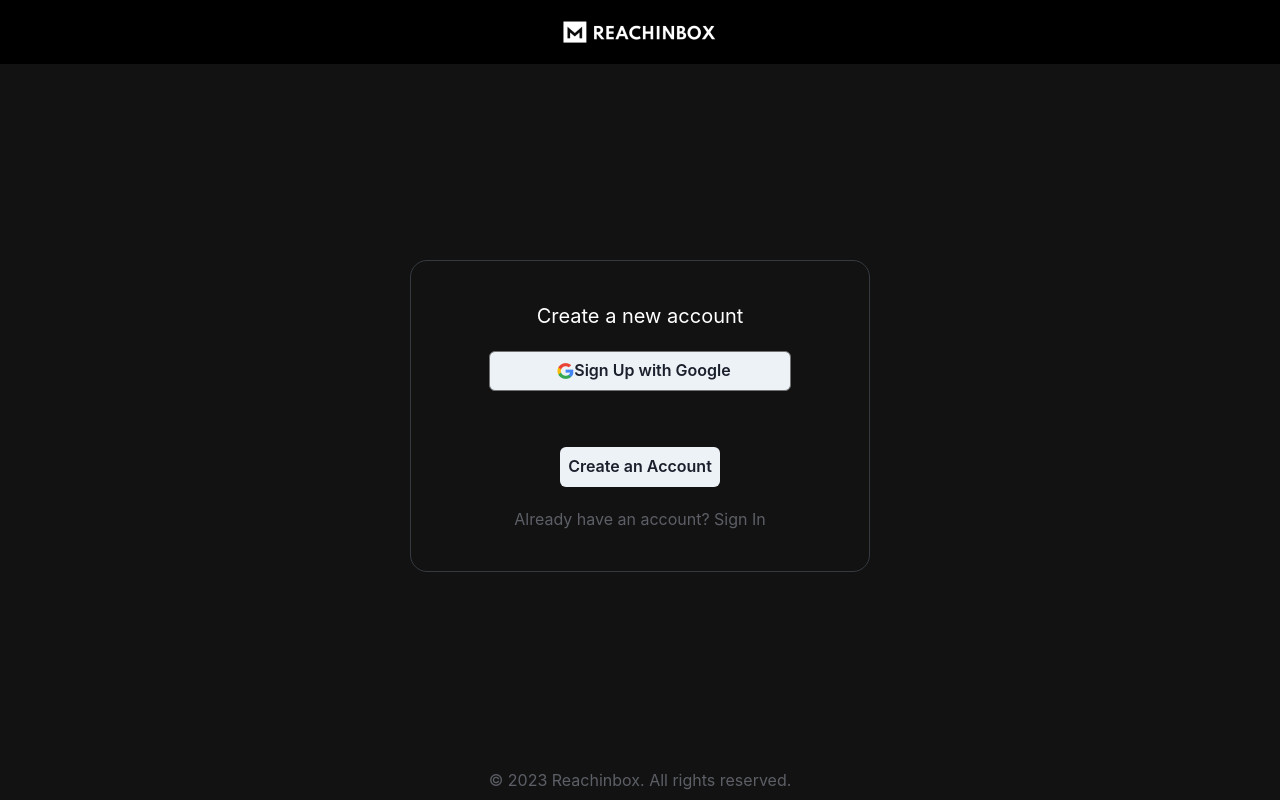
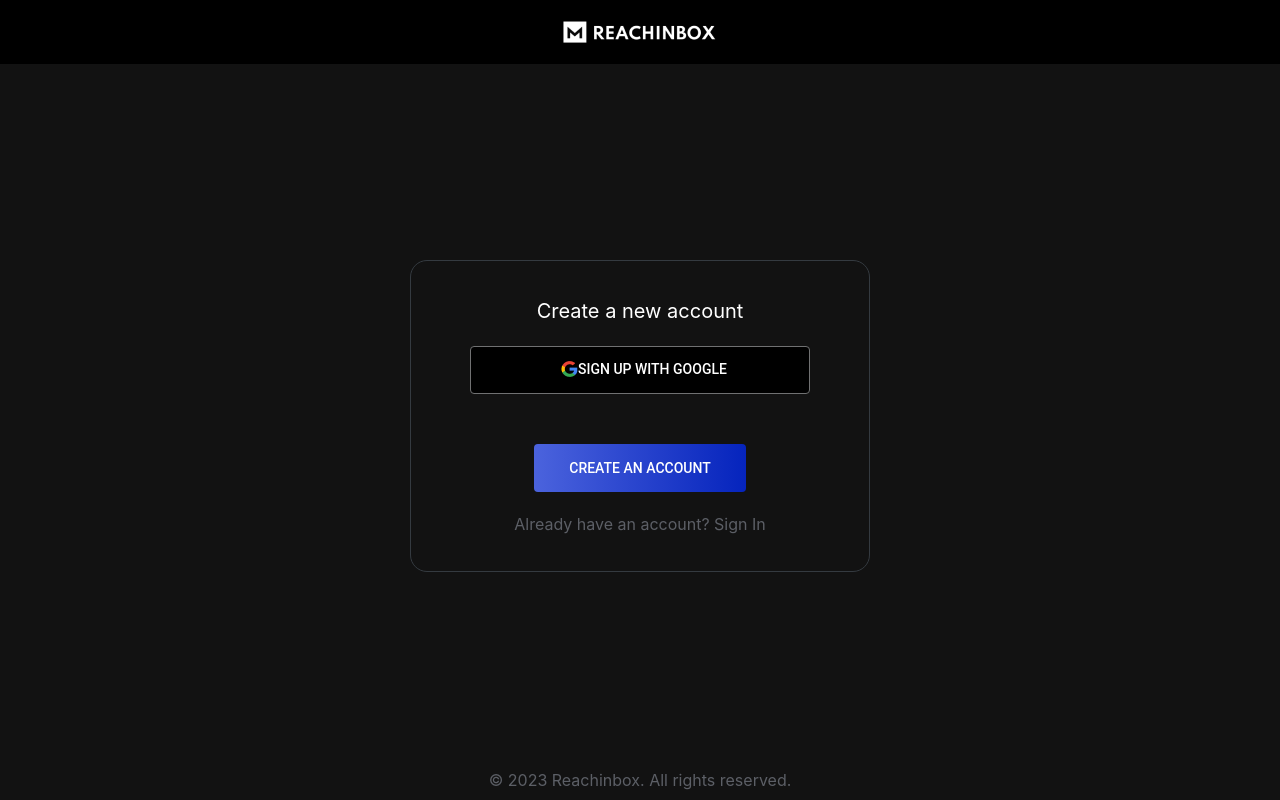
Before and after one commit to imlnr/reachinbox, a React (Create React App) app: page /login in a window 1280 px wide. Built offline with nearby package versions, Linux system fonts and the light colour scheme.

Commit message:
final commit

```diff
--- a/package.json
+++ b/package.json
@@ -6,6 +6,7 @@
     "@chakra-ui/react": "^2.8.2",
     "@emotion/react": "^11.11.4",
     "@emotion/styled": "^11.11.5",
+    "@mui/material": "^5.15.14",
     "@testing-library/jest-dom": "^5.17.0",
     "@testing-library/react": "^13.4.0",
     "@testing-library/user-event": "^13.5.0",
--- a/src/App.js
+++ b/src/App.js
@@ -4,10 +4,28 @@
 import { store } from './redux/store';
 import MainRoutes from './Allroutes/MainRoutes';
 import { ChakraProvider } from '@chakra-ui/react';
+import { ThemeProvider, createTheme } from '@mui/material';
 
 function App() {
+  const theme = createTheme({
+    palette: {
+      primary: {
+        main: '#1976d2',
+      },
+      secondary: {
+        main: '#f50057',
+      },
+
+    },
+    typography: {
+      fontFamily: 'Roboto, sans-serif',
+    },
+  });
   return (
     <ChakraProvider>
+      {/* <ThemeProvider */}
+      <ThemeProvider theme={theme}>
+
         <Provider store={store}>
           <BrowserRouter>
             <div className="App">
@@ -15,6 +33,7 @@
             </div>
           </BrowserRouter>
         </Provider>
+      </ThemeProvider>
     </ChakraProvider>
   );
 }
--- a/src/components/Head.jsx
+++ b/src/components/Head.jsx
@@ -1,6 +1,6 @@
 import React from 'react'
 import img from "../assets/head.png";
-import "../style/login.css"
+// import "../style/login.css"
 const Head = () => {
     return (
         <div className='head'>
--- a/src/pages/Login.jsx
+++ b/src/pages/Login.jsx
@@ -1,31 +1,49 @@
-import React from 'react'
-import Head from '../components/Head'
-import Foot from '../components/Foot'
-import { Button } from '@chakra-ui/react'
-import google from "../assets/Frame.png"
-import { Link } from 'react-router-dom'
+import React from 'react';
+import Head from '../components/Head';
+import Foot from '../components/Foot';
+import google from "../assets/Frame.png";
+import { Link } from 'react-router-dom';
+import '../style/login.css';
+import { Box, Button } from '@mui/material';
+
 const Login = () => {
     return (
-        <div className=''>
+        <Box className=''>
             <Head />
             <div className='log-card'>
                 <div className='log-card-inn'>
                     <div className='log-p-1'>
                         <p>Create a new account</p>
-                        <Button className='login-btn google-btn'>
+                        <Button sx={{
+                            backgroundColor: 'black',
+                            color: 'white',
+                            border: '1px solid #707172',
+                            padding: '8px 16px',
+                            width: '90%',
+                            borderRadius: '4px',
+                            height: '48px',
+                        }}>
                             <img src={google} alt="" />
                             <span>Sign Up with Google</span>
                         </Button>
                     </div>
                     <div className='log-p-2'>
-                        <Button className='login-btn create-acc'>Create an Account</Button>
+                        <Button sx={{
+                            padding: '13px 35px',
+                            // width: '42.3%',
+                            backgroundImage: 'linear-gradient(to right, #4B63DD, #0524BFFC)',
+                            color: 'white',
+                            border: 'none',
+                            borderRadius: '4px',
+                            height: '48px',
+                        }}>Create an Account</Button>
                         <p>Already have an account? <Link to={'#'}>Sign In</Link></p>
                     </div>
                 </div>
             </div>
             <Foot />
-        </div>
-    )
+        </Box>
+    );
 }
 
-export default Login
+export default Login;
--- a/src/style/login.css
+++ b/src/style/login.css
@@ -34,26 +34,6 @@
     gap: 40px;
 }
 
-.google-btn {
-    background-color: black;
-    color: white;
-    border: 1px solid #707172;
-    padding: 8px 16px;
-    width: 80%;
-    border-radius: 4px;
-    height: 48px;
-}
-
-.create-acc {
-    padding: 13px 35px;
-    width: 42.3%;
-    background: linear-gradient(to right, #4B63DD, #0524BFFC);
-    color: white;
-    border: none;
-    border-radius: 4px;
-    height: 48px;
-}
-
 .log-p-2,
 .log-p-1 {
     display: flex;
```
Also changed, not shown: 1 other file (tests, documents, lock files or other folders). Lines whose indentation alone changed are shown as unchanged.
